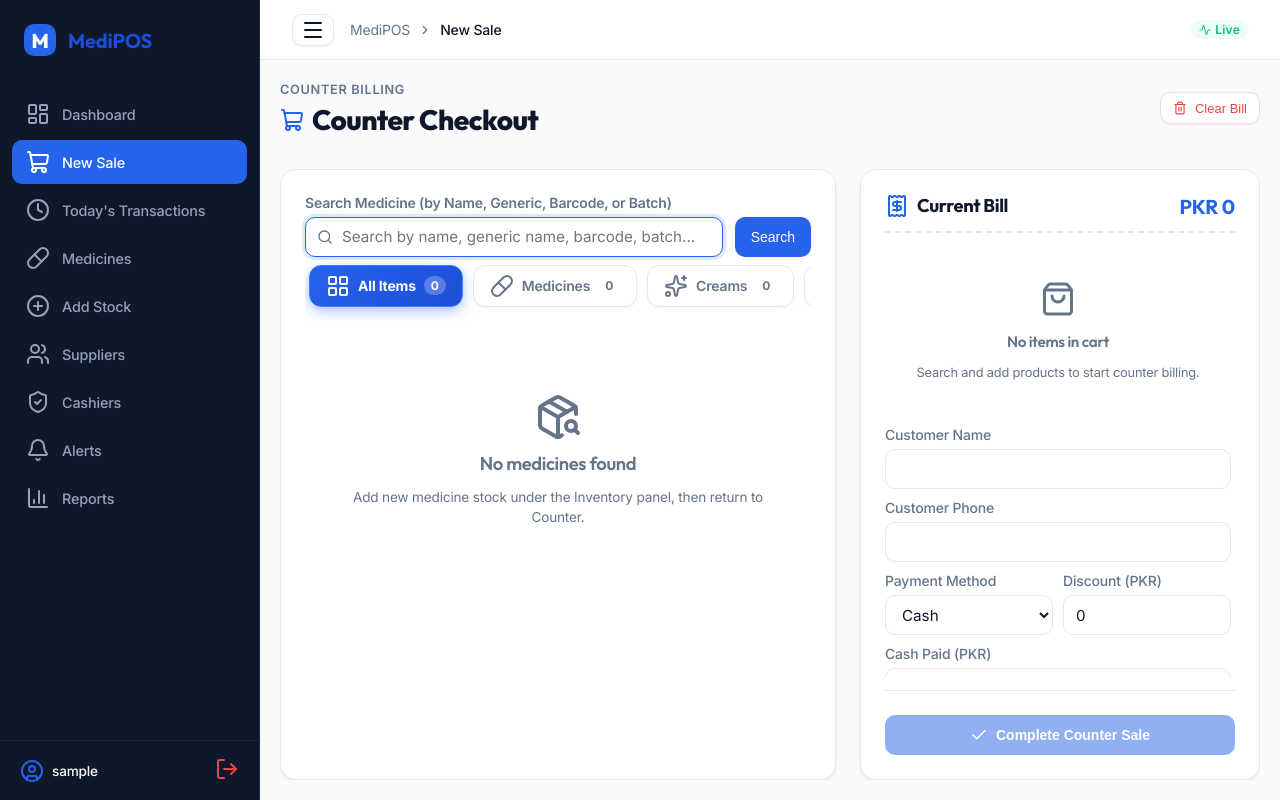
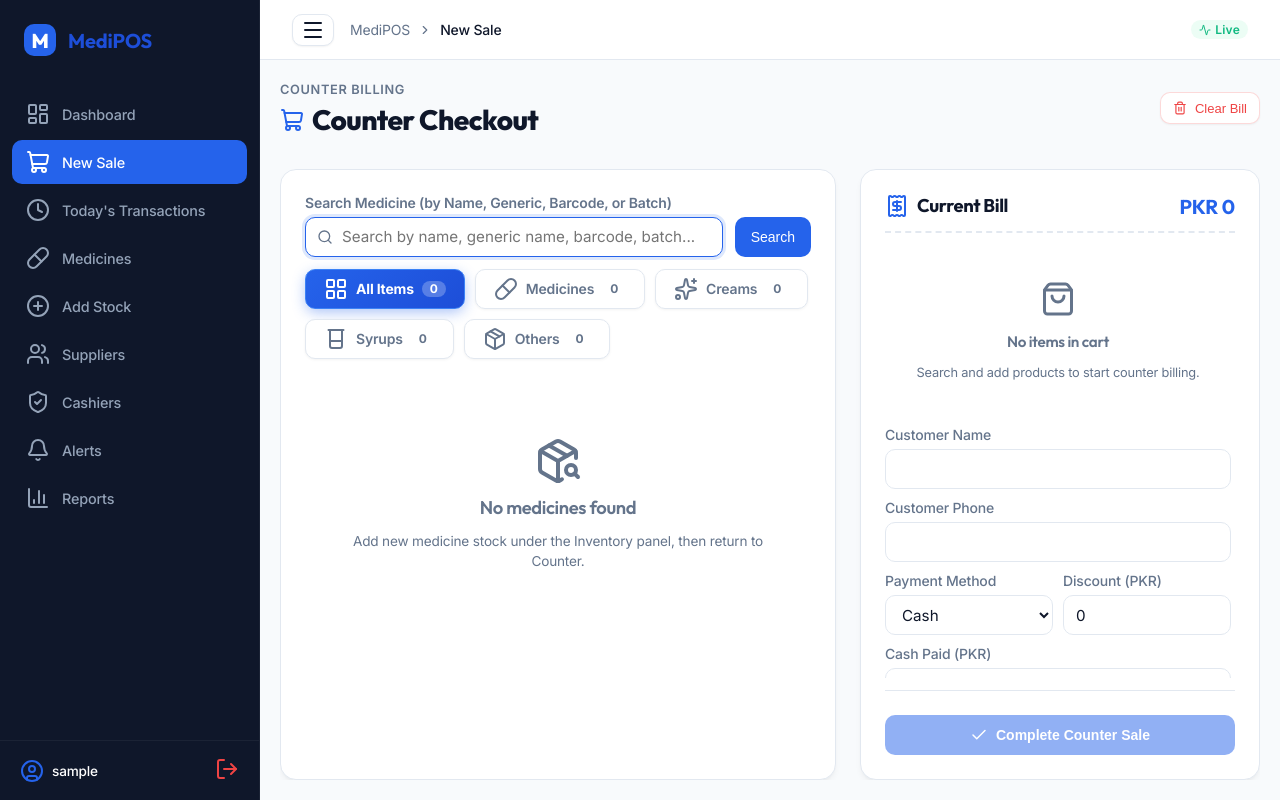
Before and after one commit to asad594/Medical-POS-system, a Django app: page /pos/ in a window 1280 px wide. Run offline with Django 5.2, Linux system fonts and the light colour scheme; the visitor is signed in with stand-in values (Sample User, id 1); data that the repository does not hold is empty.

Commit message:
Fix category button layout and vertical clipping issue with flex wrap

```diff
--- a/store/static/store/css/styles.css
+++ b/store/static/store/css/styles.css
@@ -1167,26 +1167,27 @@
 /* ==========================================================================
    Modern & Interactive Category Filter Bar
    ========================================================================== */
+/* ==========================================================================
+   Modern & Interactive Category Filter Bar (No Clipping / Wrap Layout)
+   ========================================================================== */
 .category-tab-bar {
     display: flex;
+    flex-wrap: wrap;
     align-items: center;
     gap: 10px;
-    overflow-x: auto;
-    padding: 8px 4px 14px 4px;
-    scrollbar-width: none;
-    -webkit-overflow-scrolling: touch;
-}
-
-.category-tab-bar::-webkit-scrollbar {
-    display: none;
+    padding: 12px 0 6px 0;
+    width: 100%;
+    overflow: visible;
 }
 
 .category-pill {
     display: inline-flex;
     align-items: center;
+    justify-content: center;
     gap: 8px;
-    padding: 8px 16px;
-    border-radius: 12px;
+    height: 40px;
+    padding: 0 18px;
+    border-radius: 10px;
     font-size: 0.875rem;
     font-weight: 600;
     font-family: 'Inter', sans-serif;
@@ -1196,16 +1197,16 @@
     text-decoration: none;
     white-space: nowrap;
     cursor: pointer;
-    transition: all 0.25s cubic-bezier(0.4, 0, 0.2, 1);
+    transition: all 0.2s cubic-bezier(0.4, 0, 0.2, 1);
     box-shadow: 0 1px 3px rgba(0, 0, 0, 0.05);
     user-select: none;
-    position: relative;
+    box-sizing: border-box;
 }
 
 .category-pill i {
     width: 16px;
     height: 16px;
-    transition: transform 0.25s ease, color 0.25s ease;
+    transition: transform 0.2s ease, color 0.2s ease;
     flex-shrink: 0;
 }
 
@@ -1218,11 +1219,11 @@
 }
 
 .category-pill:hover i {
-    transform: scale(1.15);
+    transform: scale(1.12);
 }
 
 .category-pill:active {
-    transform: translateY(0) scale(0.98);
+    transform: translateY(0) scale(0.97);
 }
 
 /* Category Active (Selected) States with Gradient Accents */
@@ -1230,7 +1231,7 @@
     color: #ffffff !important;
     background: linear-gradient(135deg, #2563eb, #1d4ed8) !important;
     border-color: #3b82f6 !important;
-    box-shadow: 0 4px 14px -1px rgba(37, 99, 235, 0.45) !important;
+    box-shadow: 0 4px 14px -1px rgba(37, 99, 235, 0.4) !important;
     font-weight: 700;
 }
 
@@ -1242,36 +1243,37 @@
 .category-pill.cat-medicines.active {
     background: linear-gradient(135deg, #0284c7, #0369a1) !important;
     border-color: #38bdf8 !important;
-    box-shadow: 0 4px 14px -1px rgba(14, 165, 233, 0.45) !important;
+    box-shadow: 0 4px 14px -1px rgba(14, 165, 233, 0.4) !important;
 }
 
 .category-pill.cat-creams.active {
     background: linear-gradient(135deg, #db2777, #be185d) !important;
     border-color: #f472b6 !important;
-    box-shadow: 0 4px 14px -1px rgba(236, 72, 153, 0.45) !important;
+    box-shadow: 0 4px 14px -1px rgba(236, 72, 153, 0.4) !important;
 }
 
 .category-pill.cat-syrups.active {
     background: linear-gradient(135deg, #d97706, #b45309) !important;
     border-color: #fbbf24 !important;
-    box-shadow: 0 4px 14px -1px rgba(245, 158, 11, 0.45) !important;
+    box-shadow: 0 4px 14px -1px rgba(245, 158, 11, 0.4) !important;
 }
 
 .category-pill.cat-others.active {
     background: linear-gradient(135deg, #059669, #047857) !important;
     border-color: #34d399 !important;
-    box-shadow: 0 4px 14px -1px rgba(16, 185, 129, 0.45) !important;
+    box-shadow: 0 4px 14px -1px rgba(16, 185, 129, 0.4) !important;
 }
 
 /* Category Count Badges inside Pills */
 .category-badge-count {
     font-size: 0.75rem;
     font-weight: 700;
-    padding: 2px 7px;
+    padding: 2px 8px;
     border-radius: 9999px;
     background: rgba(255, 255, 255, 0.12);
     color: var(--muted);
     transition: all 0.2s ease;
+    line-height: 1;
 }
 
 .category-pill:hover .category-badge-count {
```
